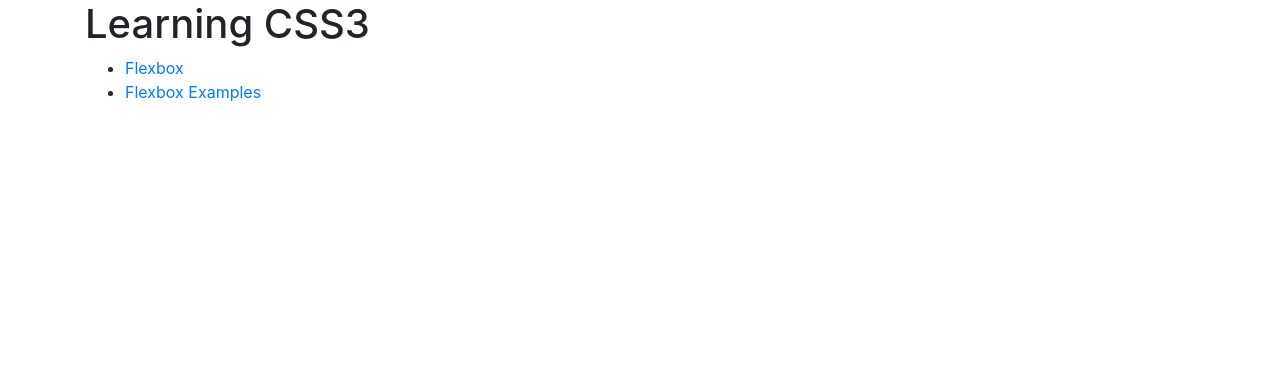
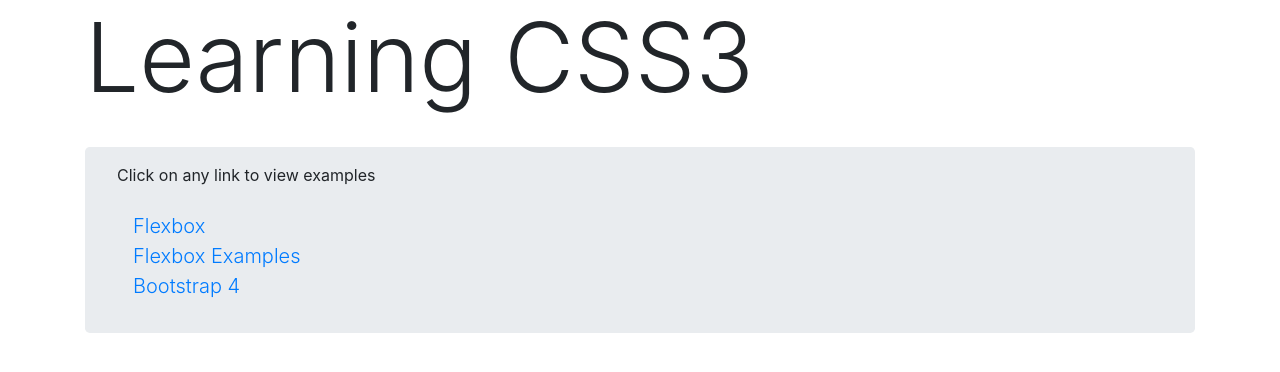
Before and after one commit to arslanahmad656/Learning-CSS3, a plain HTML site: page index.html in a window 1280 px wide. Drawn offline with Linux system fonts and the light colour scheme.

Commit message:
minor enhancements.

```diff
--- a/index.html
+++ b/index.html
@@ -10,11 +10,17 @@
 </head>
 <body>
     <div class="container">
-        <h1>Learning CSS3</h1>
-        <ul>
-            <li><a href="css-flex.html">Flexbox</a></li>
-            <li><a href="flex-examples.html">Flexbox Examples</a></li>
-        </ul>
+        <h1 class="display-1">Learning CSS3</h1>
+        <br>
+
+        <div class="jumbotron py-3">
+            Click on any link to view examples <br><br>
+            <ul class="list-unstyled lead ml-3">
+                <li><a href="css-flex.html">Flexbox</a></li>
+                <li><a href="flex-examples.html">Flexbox Examples</a></li>
+                <li><a href="/css/Bootstrap-4/index.html">Bootstrap 4</a></li>
+            </ul>
+        </div>
     </div>
 
     <script src="js/jquery-3.5.1.slim.min.js"></script>
```
Also changed, not shown: css/Bootstrap-4/index.html (+1 -1 lines).
